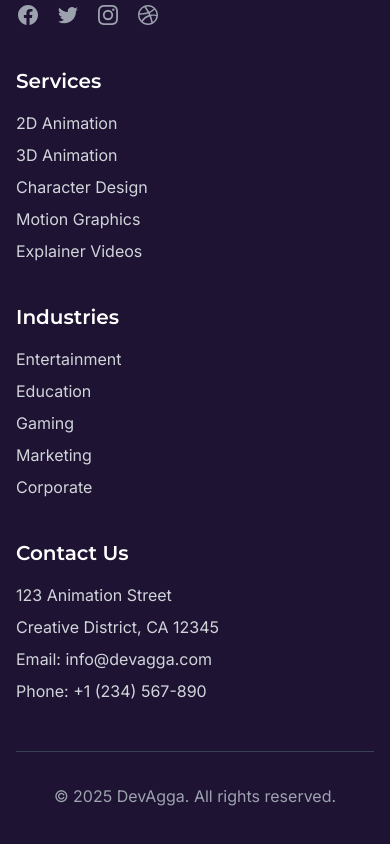
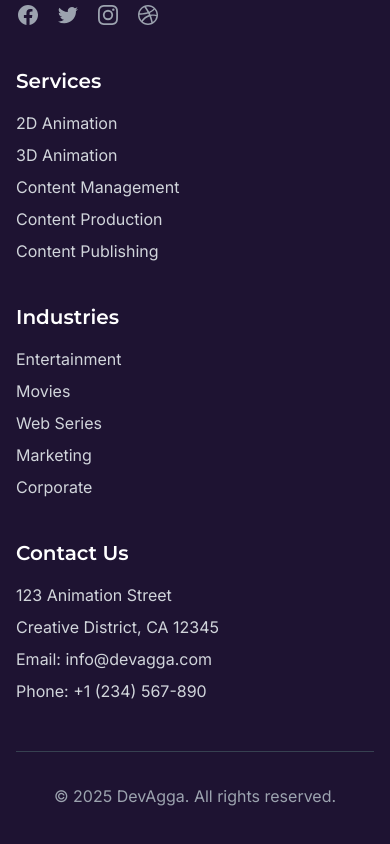
Before and after one commit to Michaelanand123singh/devagga, a React (Vite) app: page /portfolio in a window 390 px wide. Shown: the part 3797-4641 px from the top of the page. Built offline with nearby package versions, Linux system fonts and the light colour scheme.

Commit message:
changes done

```diff
--- a/src/components/common/Footer.jsx
+++ b/src/components/common/Footer.jsx
@@ -41,9 +41,9 @@ const Footer = () => {
             <ul className="space-y-2">
               <li><Link to="/services" className="text-gray-300 hover:text-primary-light transition-colors">2D Animation</Link></li>
               <li><Link to="/services" className="text-gray-300 hover:text-primary-light transition-colors">3D Animation</Link></li>
-              <li><Link to="/services" className="text-gray-300 hover:text-primary-light transition-colors">Character Design</Link></li>
-              <li><Link to="/services" className="text-gray-300 hover:text-primary-light transition-colors">Motion Graphics</Link></li>
-              <li><Link to="/services" className="text-gray-300 hover:text-primary-light transition-colors">Explainer Videos</Link></li>
+              <li><Link to="/services" className="text-gray-300 hover:text-primary-light transition-colors">Content Management</Link></li>
+              <li><Link to="/services" className="text-gray-300 hover:text-primary-light transition-colors">Content Production</Link></li>
+              <li><Link to="/services" className="text-gray-300 hover:text-primary-light transition-colors">Content Publishing</Link></li>
             </ul>
           </div>
 
@@ -52,8 +52,8 @@ const Footer = () => {
             <h4 className="text-xl font-semibold mb-4">Industries</h4>
             <ul className="space-y-2">
               <li><Link to="/services" className="text-gray-300 hover:text-primary-light transition-colors">Entertainment</Link></li>
-              <li><Link to="/services" className="text-gray-300 hover:text-primary-light transition-colors">Education</Link></li>
-              <li><Link to="/services" className="text-gray-300 hover:text-primary-light transition-colors">Gaming</Link></li>
+              <li><Link to="/services" className="text-gray-300 hover:text-primary-light transition-colors">Movies</Link></li>
+              <li><Link to="/services" className="text-gray-300 hover:text-primary-light transition-colors">Web Series</Link></li>
               <li><Link to="/services" className="text-gray-300 hover:text-primary-light transition-colors">Marketing</Link></li>
               <li><Link to="/services" className="text-gray-300 hover:text-primary-light transition-colors">Corporate</Link></li>
             </ul>
--- a/src/components/common/Navbar.jsx
+++ b/src/components/common/Navbar.jsx
@@ -121,15 +121,6 @@ const Navbar = () => {
               {navLinks.map((link) => (
                 <MobileNavItem key={link.name} link={link} onClick={closeMenu} />
               ))}
-              <li className="pt-2">
-                <Link
-                  to="/hire-me"
-                  className="block py-3 px-4 bg-primary text-white rounded-lg hover:bg-primary-dark transition-colors text-center shadow-sm"
-                  onClick={closeMenu}
-                >
-                  Hire Me
-                </Link>
-              </li>
             </ul>
           </div>
         </div>
--- a/src/components/home/AnimatedExpertise.jsx
+++ b/src/components/home/AnimatedExpertise.jsx
@@ -7,7 +7,7 @@ const AnimationExpertise = () => {
       <div className="container mx-auto px-4">
         <AnimatedSection animation="fadeUp">
           <h2 className="text-2xl md:text-3xl font-bold mb-10 text-center">
-            2D and 3D Animation Expertise
+            Our Expertise
           </h2>
         </AnimatedSection>
 
@@ -87,6 +87,82 @@ const AnimationExpertise = () => {
               </div>
             </div>
           </AnimatedSection>
+
+          {/* Movies */}
+          <AnimatedSection animation="fadeLeft" delay={0.4}>
+            <div className="bg-dark-light rounded-lg overflow-hidden shadow-md">
+              <div className="relative h-48">
+                <img
+                  src="/assets/images/portfolio/3d-animation-sample.jpg"
+                  alt="Movies Example"
+                  className="w-full h-full object-cover"
+                />
+                <div className="absolute inset-0 bg-gradient-to-t from-dark-light to-transparent"></div>
+                <div className="absolute top-3 left-3 bg-secondary/80 text-white px-2 py-1 rounded-full text-xs font-medium">
+                  Movies
+                </div>
+              </div>
+              <div className="p-4">
+                <h3 className="text-xl font-bold mb-2">Movies</h3>
+                <p className="text-gray-300 text-sm mb-3">
+                  Our team excels at creating immersive 3D animations that add depth and realism to your projects with stunning detail, lighting, and movement.
+                </p>
+                <ul className="space-y-1 mb-4 text-sm">
+                  <li className="flex items-start">
+                    <span className="text-secondary mr-1">•</span>
+                    <span>Character modeling and animation</span>
+                  </li>
+                  <li className="flex items-start">
+                    <span className="text-secondary mr-1">•</span>
+                    <span>Product visualization and demonstrations</span>
+                  </li>
+                  <li className="flex items-start">
+                    <span className="text-secondary mr-1">•</span>
+                    <span>Visual effects and simulations</span>
+                  </li>
+                </ul>
+                <Button to="/services#3d-animation" variant="outline">Learn More</Button>
+              </div>
+            </div>
+          </AnimatedSection>
+
+          {/* Web Series */}
+          <AnimatedSection animation="fadeLeft" delay={0.4}>
+            <div className="bg-dark-light rounded-lg overflow-hidden shadow-md">
+              <div className="relative h-48">
+                <img
+                  src="/assets/images/portfolio/3d-animation-sample.jpg"
+                  alt="Web Series Example"
+                  className="w-full h-full object-cover"
+                />
+                <div className="absolute inset-0 bg-gradient-to-t from-dark-light to-transparent"></div>
+                <div className="absolute top-3 left-3 bg-secondary/80 text-white px-2 py-1 rounded-full text-xs font-medium">
+                  Web Series
+                </div>
+              </div>
+              <div className="p-4">
+                <h3 className="text-xl font-bold mb-2">Web Series</h3>
+                <p className="text-gray-300 text-sm mb-3">
+                  Our team excels at creating immersive 3D animations that add depth and realism to your projects with stunning detail, lighting, and movement.
+                </p>
+                <ul className="space-y-1 mb-4 text-sm">
+                  <li className="flex items-start">
+                    <span className="text-secondary mr-1">•</span>
+                    <span>Character modeling and animation</span>
+                  </li>
+                  <li className="flex items-start">
+                    <span className="text-secondary mr-1">•</span>
+                    <span>Product visualization and demonstrations</span>
+                  </li>
+                  <li className="flex items-start">
+                    <span className="text-secondary mr-1">•</span>
+                    <span>Visual effects and simulations</span>
+                  </li>
+                </ul>
+                <Button to="/services#3d-animation" variant="outline">Learn More</Button>
+              </div>
+            </div>
+          </AnimatedSection>
         </div>
       </div>
     </section>
--- a/src/components/home/ContactCTA.jsx
+++ b/src/components/home/ContactCTA.jsx
@@ -109,15 +109,6 @@ const ContactCTA = ({
             <AnimatedSection animation="fadeUp" delay={0.2}>
               <div className="flex flex-col sm:flex-row justify-center items-center gap-4 mb-10">
                 <Button
-                  to="/contact"
-                  size="lg"
-                  variant="secondary"
-                  className="w-full sm:w-auto"
-                  aria-label="Contact DevAgga Animation Studio"
-                >
-                  Get in Touch
-                </Button>
-                <Button
                   to="/portfolio"
                   size="lg"
                   variant="outline"
--- a/src/components/home/IndustryServices.jsx
+++ b/src/components/home/IndustryServices.jsx
@@ -13,7 +13,7 @@ const industriesData = [
   },
   {
     id: 2,
-    title: "Education",
+    title: "CMS",
     description: "We develop educational animations and interactive learning experiences that make complex concepts accessible and engaging.",
     icon: "🎓",
     color: "from-blue-500 to-teal-400",
@@ -21,7 +21,7 @@ const industriesData = [
   },
   {
     id: 3,
-    title: "Gaming",
+    title: "Content Production",
     description: "We provide high-end 2D and 3D animations for game development, including character animations, cinematics, and visual effects.",
     icon: "🎮",
     color: "from-green-500 to-emerald-400",
--- a/src/components/home/ServicesOverview.jsx
+++ b/src/components/home/ServicesOverview.jsx
@@ -13,14 +13,14 @@ const servicesData = [
   },
   {
     id: 2,
-    title: "Motion Graphics & VFX",
+    title: "CMS",
     description: "Enhance your visual storytelling with dynamic motion graphics and stunning visual effects that capture attention.",
     icon: "✨",
     src: "/Character.png"
   },
   {
     id: 3,
-    title: "Explainer & Educational Videos",
+    title: "Content Production",
     description: "Communicate complex ideas with clarity through engaging animated explainers that educate and inspire your audience.",
     icon: "🎓",
     src: "/assets/images/services/explainer-video.jpg"
--- a/src/data/servicesData.js
+++ b/src/data/servicesData.js
@@ -1,14 +1,14 @@
 export const servicesData = {
   specializedServices: [
     {
-      id: 'char-design',
-      title: 'Character Design',
+      id: 'content-manangement',
+      title: 'Content Management',
       icon: '👤',
-      description: 'Custom character design that brings personality and life to your animated projects.'
+      description: 'Let’s grow together through smart content partnerships.'
     },
     {
-      id: 'motion-graphics',
-      title: 'Motion Graphics',
+      id: 'content-produciton',
+      title: 'Content Production',
       icon: '✨',
       description: 'Eye-catching motion graphics for presentations, advertisements, and digital content.'
     },
@@ -31,8 +31,8 @@ export const servicesData = {
       description: 'Seamless integration of different visual elements to create cohesive final outputs.'
     },
     {
-      id: 'rigging',
-      title: 'Character Rigging',
+      id: 'content-creator',
+      title: 'Content Creator',
       icon: '🤖',
       description: 'Professional rigging to prepare characters for smooth and realistic animation.'
     }
```
Also changed, not shown: src/components/home/Hero.jsx (+7 -29 lines).
